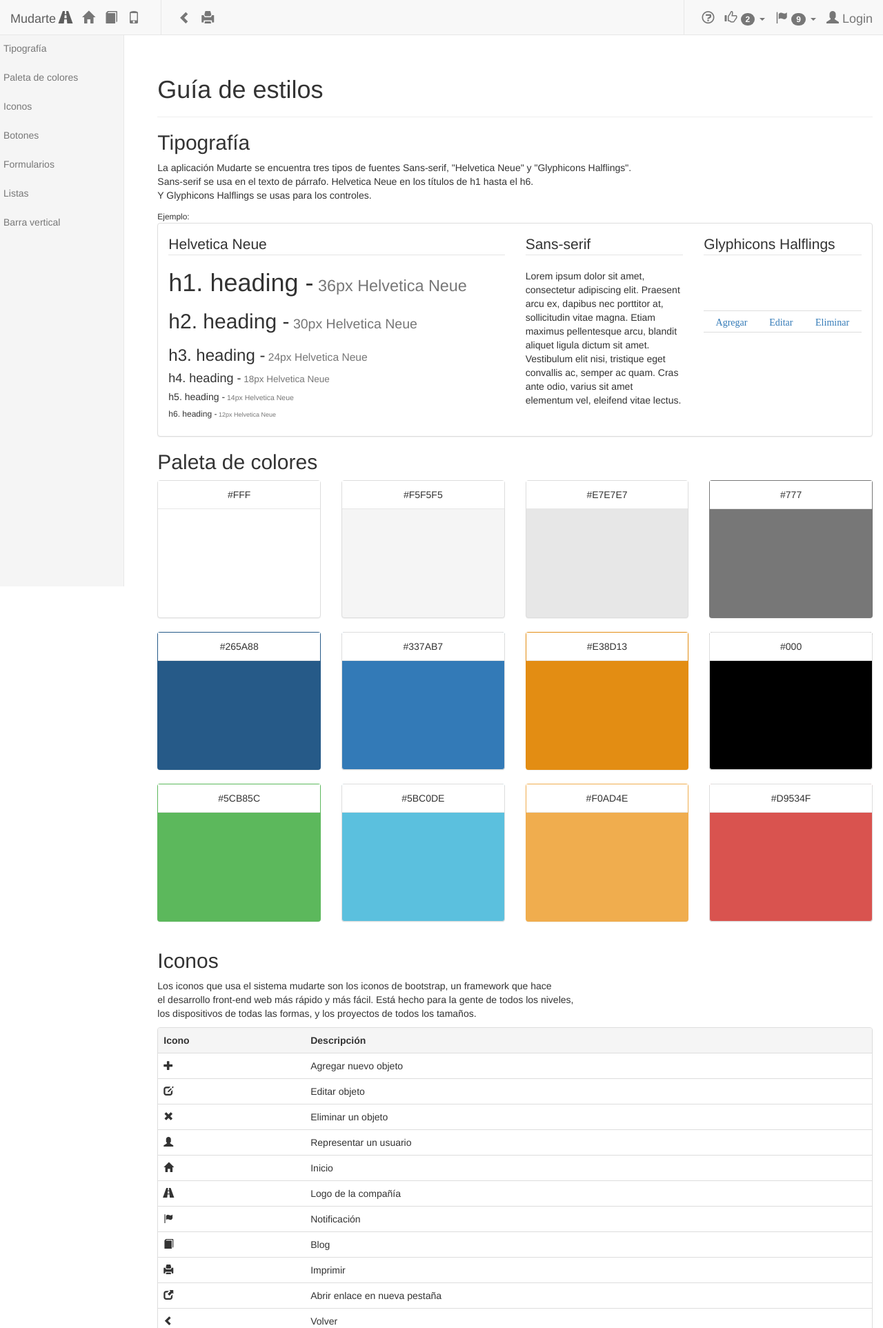
After one commit to yusnelvy/mtvmcotizacion, a Django app: page /guiadeestilos/ in a window 1280 px wide. The commit adds this page. Shown: the top 1925 px of the page at 69% size. Run offline with Django 3.2, Linux system fonts and the light colour scheme; some libraries are stand-ins or nearby versions; some web fonts are replaced.

Commit message:
actualización 16-09-2015 Guía de estilo.
guía de estilo primera parte.

```diff
--- /dev/null
+++ b/inicio/templates/guiaDeEstilos.html
@@ -0,0 +1,533 @@
+{% extends 'base_ficha.html' %}
+
+{% block acceso_rapido %}
+
+<a title="Volver" class="navbar-brand" role="button" aria-expanded="false" href="../">
+    <span class="glyphicon glyphicon-chevron-left"></span>
+</a>
+<a title="Imprimir" class="navbar-brand" role="button" aria-expanded="false" onclick="window.print();">
+    <span class="glyphicon glyphicon-print"></span>
+</a>
+
+{% block acceso_rapido_adicional %}{% endblock acceso_rapido_adicional %}
+
+{% endblock acceso_rapido %}
+
+{% block link_navegacion %}
+
+<li class="linknav" id="" style="cursor:pointer;">
+    <a type="button"  style="color:#777;" href="#tipografia">Tipografía</a>
+</li>
+<li class="linknav" id="" style="cursor:pointer;">
+    <a type="button"  style="color:#777;" href="#colores">Paleta de colores</a>
+</li>
+<li class="linknav" id="" style="cursor:pointer;">
+    <a type="button"  style="color:#777;" href="#iconos">Iconos</a>
+</li>
+<li class="linknav" id="" style="cursor:pointer;">
+    <a type="button"  style="color:#777;" href="#botones">Botones</a>
+</li>
+<li class="linknav" id="" style="cursor:pointer;">
+    <a type="button"  style="color:#777;" href="#formularios">Formularios</a>
+</li>
+<li class="linknav" id="" style="cursor:pointer;">
+    <a type="button"  style="color:#777;" href="#listas">Listas</a>
+</li>
+<li class="linknav" id="" style="cursor:pointer;">
+    <a type="button"  style="color:#777;" href="#barras">Barra vertical</a>
+</li>
+
+{% endblock link_navegacion %}
+
+{% block titulo %}
+
+<title>Guía de estilos</title>
+
+{% endblock titulo %}
+
+{% block col1 %}
+
+class="col-md-10"
+
+{% endblock col1 %}
+
+{% block content1 %}
+
+<style>
+.paleta {
+    display: block;
+    width: 100%;
+    height: 200px;
+    background: #265a88;
+}
+.paleta:hover {
+    box-shadow: 0 8px 17px 0 rgba(0, 0, 0, 0.2), 0 6px 20px 0 rgba(0, 0, 0, 0.19)!important;
+    -webkit-transition: all 500ms ease;
+    -moz-transition: all 500ms ease;
+    -ms-transition: all 500ms ease;
+    -o-transition: all 500ms ease;
+    transition: all 500ms ease;
+}
+.paleta-header {
+    text-align: center;
+    padding: 10px;
+    width: 100%;
+    background: #fff;
+    border-bottom: 1px solid #e7e7e7;
+}
+</style>
+<div class="page-header">
+    <div class="h1">Guía de estilos</div>
+</div>
+<div id="tipografia">
+    <h2>Tipografía </h2>
+    <p>
+        La aplicación Mudarte se encuentra tres tipos de fuentes Sans-serif, "Helvetica Neue" y "Glyphicons Halflings". <br>
+        Sans-serif se usa en el texto de párrafo. Helvetica Neue en los títulos de h1 hasta el h6. <br>
+        Y Glyphicons Halflings se usas para los controles.
+    </p>
+    <small>Ejemplo:</small>
+    <div class="panel panel-default">
+        <div class="panel-body">
+            <div class="row">
+                <div class="col-md-6">
+                    <legend>Helvetica Neue</legend>
+                    <h1>h1. heading -<small> 36px Helvetica Neue</small></h1>
+                    <h2>h2. heading -<small> 30px Helvetica Neue</small></h2>
+                    <h3>h3. heading -<small> 24px Helvetica Neue</small></h3>
+                    <h4>h4. heading -<small> 18px Helvetica Neue</small></h4>
+                    <h5>h5. heading -<small> 14px Helvetica Neue</small></h5>
+                    <h6>h6. heading -<small> 12px Helvetica Neue</small></h6>
+                </div>
+                <div class="col-md-3">
+                    <legend>Sans-serif</legend>
+                    <p>
+                        Lorem ipsum dolor sit amet, consectetur adipiscing elit. Praesent arcu ex, dapibus nec porttitor at, sollicitudin vitae magna. Etiam maximus pellentesque arcu, blandit aliquet ligula dictum sit amet. Vestibulum elit nisi, tristique eget convallis ac, semper ac quam. Cras ante odio, varius sit amet elementum vel, eleifend vitae lectus.
+                    </p>
+                </div>
+                <div class="col-md-3">
+                    <legend>Glyphicons Halflings</legend>
+                    <br>
+                    <br>
+                    <br>
+                    <table class="table table-condensed">
+                        <tr style="text-align:center;">
+                            <td colspan="80px">
+                                <a title="Eliminar" href="#" role="button" class="glyphicon" id="" data-name="">Agregar</a>
+                            </td>
+                            <td colspan="80px">
+                                <a title="Eliminar" href="#" role="button" class="glyphicon" id="" data-name="">Editar</a>
+                            </td>
+                            <td colspan="80px">
+                                <a title="Eliminar" href="#" role="button" class="glyphicon" id="" data-name="">Eliminar</a>
+                            </td>
+                        </tr>
+                        <tr>
+                            <td colspan="80px"></td>
+                            <td colspan="80px"></td>
+                            <td colspan="80px"></td>
+                        </tr>
+                    </table>
+                </div>
+            </div>
+        </div>
+    </div>
+</div>
+<div id="colores">
+    <h2>Paleta de colores </h2>
+    <div class="row">
+        <div class="col-md-3">
+            <div class="paleta panel panel-default" style="background: #fff;">
+                <div class="paleta-header">#FFF</div>
+            </div>
+        </div>
+        <div class="col-md-3">
+            <div class="paleta panel panel-default" style="background: #f5f5f5;">
+                <div class="paleta-header">#F5F5F5</div>
+            </div>
+        </div>
+        <div class="col-md-3">
+            <div class="paleta panel panel-default" style="background: #e7e7e7;">
+                <div class="paleta-header">#E7E7E7</div>
+            </div>
+        </div>
+        <div class="col-md-3">
+            <div class="paleta panel" style="background: #777;">
+                <div class="paleta-header">#777</div>
+            </div>
+        </div>
+    </div>
+
+    <div class="row">
+        <div class="col-md-3">
+            <div class="paleta panel">
+                <div class="paleta-header">#265A88</div>
+            </div>
+        </div>
+        <div class="col-md-3">
+            <div class="paleta panel panel-default" style="background: #337ab7;">
+                <div class="paleta-header">#337AB7</div>
+            </div>
+        </div>
+        <div class="col-md-3">
+            <div class="paleta panel" style="background: #E38D13;">
+                <div class="paleta-header">#E38D13</div>
+            </div>
+        </div>
+        <div class="col-md-3">
+            <div class="paleta panel panel-default" style="background: #000;">
+                <div class="paleta-header">#000</div>
+            </div>
+        </div>
+    </div>
+
+    <div class="row">
+        <div class="col-md-3">
+            <div class="paleta panel" style="background: #5CB85C;">
+                <div class="paleta-header">#5CB85C</div>
+            </div>
+        </div>
+        <div class="col-md-3">
+            <div class="paleta panel panel-default" style="background: #5BC0DE;">
+                <div class="paleta-header">#5BC0DE</div>
+            </div>
+        </div>
+        <div class="col-md-3">
+            <div class="paleta panel" style="background: #F0AD4E;">
+                <div class="paleta-header">#F0AD4E</div>
+            </div>
+        </div>
+        <div class="col-md-3">
+            <div class="paleta panel panel-default" style="background: #D9534F;">
+                <div class="paleta-header">#D9534F</div>
+            </div>
+        </div>
+    </div>
+</div>
+
+<div id="iconos">
+    <h2>Iconos</h2>
+    <p>
+        Los iconos que usa el sistema mudarte son los iconos de bootstrap, un framework que hace <br>
+        el desarrollo front-end web más rápido y más fácil. Está hecho para la gente de todos los niveles, <br>
+        los dispositivos de todas las formas, y los proyectos de todos los tamaños.
+    </p>
+    <div class="panel panel-default">
+        <table class="table table-hover ">
+            <tr class="active">
+                <td>
+                    <strong>Icono</strong>
+                </td>
+                <td>
+                    <strong>Descripción</strong>
+                </td>
+            </tr>
+            <tr>
+                <td><span class="glyphicon glyphicon-plus"></span></td>
+                <td>
+                    Agregar nuevo objeto
+                </td>
+            </tr>
+            <tr>
+                <td><span class="glyphicon glyphicon-edit"></span></td>
+                <td>Editar objeto</td>
+            </tr>
+            <tr>
+                <td><span class="glyphicon glyphicon-remove"></span></td>
+                <td>Eliminar un objeto</td>
+            </tr>
+            <tr>
+                <td><span class="glyphicon glyphicon-user"></span></td>
+                <td>Representar un usuario</td>
+            </tr>
+            <tr>
+                <td><span class="glyphicon glyphicon-home"></span></td>
+                <td>Inicio</td>
+            </tr>
+            <tr>
+                <td><span class="glyphicon glyphicon-road"></span></td>
+                <td>Logo de la compañía</td>
+            </tr>
+            <tr>
+                <td><span class="glyphicon glyphicon-flag"></span></td>
+                <td>Notificación</td>
+            </tr>
+            <tr>
+                <td><span class="glyphicon glyphicon-book"></span></td>
+                <td>Blog</td>
+            </tr>
+            <tr>
+                <td><span class="glyphicon glyphicon-print"></span></td>
+                <td>Imprimir</td>
+            </tr>
+            <tr>
+                <td><span class="glyphicon glyphicon-new-window"></span></td>
+                <td>Abrir enlace en nueva pestaña</td>
+            </tr>
+            <tr>
+                <td><span class="glyphicon glyphicon-chevron-left"></span></td>
+                <td>Volver</td>
+            </tr>
+            <tr>
+                <td><span class="glyphicon glyphicon-thumbs-up"></span></td>
+                <td>Soporte</td>
+            </tr>
+            <tr>
+                <td><span class="glyphicon glyphicon-phone"></span></td>
+                <td>Contáctenos</td>
+            </tr>
+            <tr>
+                <td><span class="glyphicon glyphicon-file"></span></td>
+                <td>Ver ficha</td>
+            </tr>
+            <tr>
+                <td>
+                    <span class="icon-question"></span>
+                </td>
+                <td>Ayuda</td>
+            </tr>
+        </table>
+    </div>
+</div>
+
+<div id="botones">
+    <h2>Botones</h2>
+    <p>
+        Los botones de acción se utilizan en todo el sitio, para centrar la atención de los <br>
+        usuarios sobre los flujos importantes del sitio se diferencia el color según su acción.
+    </p>
+    <small>Ejemplo:</small><br>
+    <button type="button" class="btn btn-default">Default</button>
+    <button type="button" class="btn btn-primary">Primary</button>
+    <button type="button" class="btn btn-success">Success</button>
+    <button type="button" class="btn btn-info">Info</button>
+    <button type="button" class="btn btn-warning">Warning</button>
+    <button type="button" class="btn btn-danger">Danger</button>
+
+    <br>
+    <div class="row">
+        <div class="col-md-6">
+            <ul class="list-group">
+                <li class="list-group-item">
+                    <strong style="width:70px;display:inline-block;">Default: </strong> se usa como acción por defecto en toda la aplicación.
+                </li>
+                <li class="list-group-item">
+                    <strong style="width:70px;display:inline-block;">Primary: </strong> se usa como acción de selección de elementos.
+                </li>
+                <li class="list-group-item">
+                    <strong style="width:70px;display:inline-block;">Success: </strong> se usa como acción primaria para completar un proceso.
+                </li>
+                <li class="list-group-item">
+                    <strong style="width:70px;display:inline-block;">Info: </strong> <small>en construcción.</small>
+                </li>
+                <li class="list-group-item">
+                    <strong style="width:70px;display:inline-block;">Warning: </strong> <small>en construcción.</small>
+                </li>
+                <li class="list-group-item">
+                    <strong style="width:70px;display:inline-block;">Danger: </strong> se usa como acción para la eliminación de un objeto.
+                </li>
+            </ul>
+        </div>
+    </div>
+</div>
+<div id="formularios">
+    <h2>Formularios</h2>
+    <p>Los siguientes componentes son usado en los formularios de la aplicación Mudarte, <br>
+        con una anchura de 6 columnas por cada input, basándonos en la <strong>Grid system</strong> de bootstrap.
+    </p>
+    <small>Ejemplo:</small>
+    <div class="row">
+        <div class="col-md-6">
+            <div>
+                <div class="panel-body form-group">
+                    <p>
+                        <input type="text" placeholder="Texto">
+                    </p>
+                    <p>
+                        <input type="number" value="1">
+                    </p>
+                    <p>
+                        <input type="password" placeholder="Password">
+                    </p>
+                    <p>
+                        <label for="checkbox">
+                            <input type="checkbox" id="checkbox"> Checkbox 1
+                        </label>
+                        <label for="checkbox2">
+                            <input type="checkbox" id="checkbox2"> Checkbox 2
+                        </label>
+                        <label for="checkbox3">
+                            <input type="checkbox" id="checkbox3"> Checkbox 3
+                        </label>
+                    </p>
+                </div>
+            </div>
+        </div>
+        <div class="col-md-6">
+            <div>
+                <div class="panel-body form-group">
+                    <p>
+                        <select name="selectname" id="select">
+                            <option value="1">Opción 1</option>
+                            <option value="2">Opción 2</option>
+                            <option value="3">Opción 3</option>
+                        </select>
+                    </p>
+                    <p>
+                        <input type="text" id="date1" placeholder="Fecha">
+                    </p>
+                    <p>
+                        <input type="text" placeholder="Buscar...">
+                    </p>
+
+                    <p>
+                        <table class="table table-bordered">
+                            <tr style="text-align:center;">
+                                <td width="15%">
+                                    <input type="checkbox" name="enviarPresupuesto" onclick="radioColorBlue();" id="checkbox11">
+                                    <label for="checkbox11" class="label1">Checkbox 1</label>
+                                </td>
+                                <td width="15%">
+                                    <input type="checkbox" name="enviarPresupuesto" onclick="radioColorBlue();" id="checkbox22">
+                                    <label for="checkbox22" class="label1">Checkbox 2</label>
+                                </td>
+                                <td width="15%">
+                                    <input type="checkbox" name="enviarPresupuesto" onclick="radioColorBlue();" id="checkbox33">
+                                    <label for="checkbox33" class="label1">Checkbox 3</label>
+                                </td>
+                            </tr>
+                        </table>
+                    </p>
+                    <p>
+                        <table class="table table-bordered">
+                            <tr style="text-align:center;">
+                                <td width="15%">
+                                    <input type="radio" name="enviarPresupuesto" onclick="radioColorBlue();" id="radio11">
+                                    <label for="radio11" class="label1">Radio 1</label>
+                                </td>
+                                <td width="15%">
+                                    <input type="radio" name="enviarPresupuesto" onclick="radioColorBlue();" id="radio22">
+                                    <label for="radio22" class="label1">Radio 2</label>
+                                </td>
+                                <td width="15%">
+                                    <input type="radio" name="enviarPresupuesto" onclick="radioColorBlue();" id="radio33">
+                                    <label for="radio33" class="label1">Radio 3</label>
+                                </td>
+                            </tr>
+                        </table>
+                    </p>
+                </div>
+            </div>
+        </div>
+    </div>
+</div>
+<div id="listas">
+    <h2>Listas</h2>
+    <p>
+        Las listas se representan en tablas con sus operadores como lo es el editar y el eliminar. <br>
+        el estilos de las tablas son las de Bootstrap, con sus bordes y relleno asignados por las clases del diseño de bootstrap.
+    </p>
+    <small>Ejemplo:</small>
+    <div class="row">
+        <div class="col-md-6">
+
+            <table class="table table-hover table-bordered">
+                <tr class="active">
+                    <th>Titulo 1</th>
+                    <th>Titulo 2</th>
+                    <th>Titulo 3</th>
+                    <th width="80px">Editar</th>
+                    <th width="80px">Eliminar</th>
+                </tr>
+                <tr style="text-align:center;">
+                    <td>item 1</td>
+                    <td>item 2</td>
+                    <td>item 3</td>
+                    <td>
+                        <span class="glyphicon glyphicon-edit" style="color:#337ab7;"></span>
+                    </td>
+                    <td>
+                        <span class="glyphicon glyphicon-remove" style="color:#337ab7;"></span>
+                    </td>
+                </tr>
+                <tr style="text-align:center;">
+                    <td>item 4</td>
+                    <td>item 5</td>
+                    <td>item 6</td>
+                    <td>
+                        <span class="glyphicon glyphicon-edit" style="color:#337ab7;"></span>
+                    </td>
+                    <td>
+                        <span class="glyphicon glyphicon-remove" style="color:#337ab7;"></span>
+                    </td>
+                </tr>
+            </table>
+        </div>
+    </div>
+</div>
+<div id="barras">
+    <h2>Barra vertical</h2>
+    <p>
+        La barra vertical se usa para la navegación. tiene un fondo #F5F5F5, <br>
+        borde #E7E7E7, color de fuente #777 <small><a href="#colores">ver en la paleta de colores</a></small> <br>
+        el tamaño de la fuente es de 12px Sans-Serif.
+    </p>
+    <small>Ejemplo:</small>
+    <div class="row">
+        <div class="col-md-12">
+            <img src="/static/img/barra-vertical.png" alt="">
+        </div>
+    </div>
+</div>
+<div id="navbar-img">
+    <h2>Nav bar</h2>
+    <small>Ejemplo:</small>
+    <div class="row">
+        <div class="col-md-12">
+            <img src="/static/img/nav-bar.png" alt="" width="100%">
+        </div>
+    </div>
+</div>
+<div id="footer-img">
+    <h2>Footer</h2>
+    <small>Ejemplo:</small>
+    <div class="row">
+        <div class="col-md-12">
+            <img src="/static/img/footer.png" alt="" width="100%">
+        </div>
+    </div>
+</div>
+<br>
+<br>
+<br>
+<br>
+<br>
+<style>
+input[name=enviarPresupuesto] {
+    width: 1px;
+    height: 1px;
+}
+.checkedBlue {
+    background: #337ab7;
+    color:#fff;
+}
+.label1 {
+    width: 90%;
+    height: 90%;
+    cursor: pointer;
+    font-family: inherit;
+    font: inherit;
+}
+</style>
+<script>
+function radioColorBlue(){
+    $("td:has(input[name=enviarPresupuesto])").removeClass('checkedBlue');
+    $("td:has(input[name=enviarPresupuesto]:checked)").addClass('checkedBlue');
+}
+
+$(function() {
+    $( "#date1" ).datepicker();
+});
+
+</script>
+{% endblock content1 %}
--- a/inicio/urls.py
+++ b/inicio/urls.py
@@ -7,9 +7,11 @@ Pendiente de documentación
 from django.conf.urls import patterns, url
 from django.contrib.auth.views import login, logout
 from inicio import views
+from django.views.generic import TemplateView
 
 
 urlpatterns = patterns('',
+                       url(r'^guiadeestilos/', TemplateView.as_view(template_name="guiaDeEstilos.html")),
                        url(r'^$', views.pantalla_inicial, name='pantalla_inicial'),
                        url(r'^index/$', views.pantalla_inicial, name='pantalla_inicial'),
                        url(r'^signup$', 'inicio.views.signup', name='signup'),
```
Also changed, not shown: inicio/templates/base_menu.html (+15 -0 lines), static/img/barra-vertical.png (added), static/img/footer.png (added), static/img/nav-bar.png (added).
